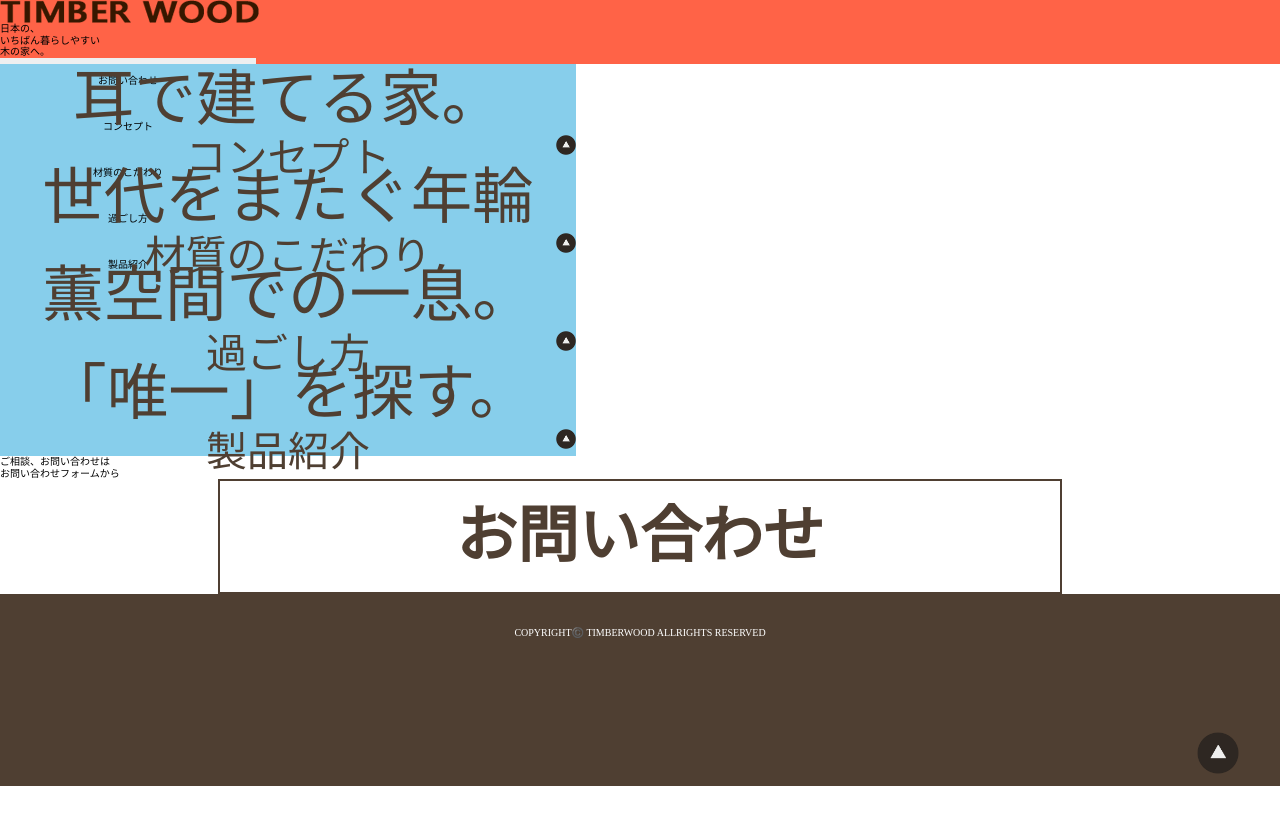
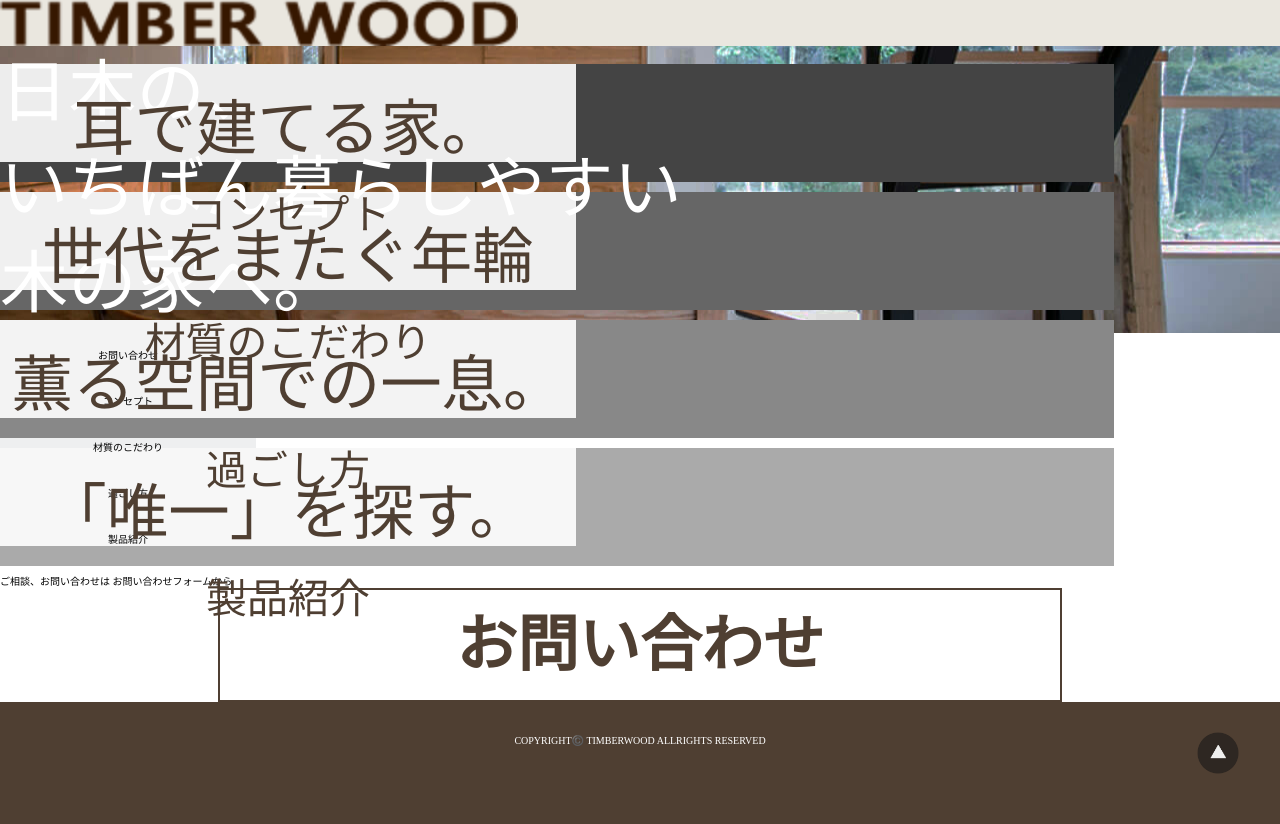
Before and after one commit to ToshifumiIde/LP_coding_timber, a plain HTML site: page index.html in a window 1280 px wide. Before the commit the page ends 800 px from the top, so only its background shows below. Drawn offline with Linux system fonts and the light colour scheme.

Commit message:
create section

```diff
--- a/css/Object/Component/component.css
+++ /dev/null
@@ -1,68 +0,0 @@
-/*
-Error: Undefined variable: "$buttonBgc".
-        on line 2 of scss/Object/Component/component.scss
-
-1: .c-button {
-2:   background-color: $buttonBgc;
-3:   width: 20%;
-4:   // max-width: ;
-5:   height: 4.6rem;
-6:   line-height: 4.6rem;
-7:   text-align: center;
-
-Backtrace:
-scss/Object/Component/component.scss:2
-/Library/Ruby/Gems/2.6.0/gems/sass-3.7.4/lib/sass/script/tree/variable.rb:49:in `_perform'
-/Library/Ruby/Gems/2.6.0/gems/sass-3.7.4/lib/sass/script/tree/node.rb:50:in `perform'
-/Library/Ruby/Gems/2.6.0/gems/sass-3.7.4/lib/sass/tree/visitors/perform.rb:398:in `visit_prop'
-/Library/Ruby/Gems/2.6.0/gems/sass-3.7.4/lib/sass/tree/visitors/base.rb:36:in `visit'
-/Library/Ruby/Gems/2.6.0/gems/sass-3.7.4/lib/sass/tree/visitors/perform.rb:158:in `block in visit'
-/Library/Ruby/Gems/2.6.0/gems/sass-3.7.4/lib/sass/stack.rb:79:in `block in with_base'
-/Library/Ruby/Gems/2.6.0/gems/sass-3.7.4/lib/sass/stack.rb:135:in `with_frame'
-/Library/Ruby/Gems/2.6.0/gems/sass-3.7.4/lib/sass/stack.rb:79:in `with_base'
-/Library/Ruby/Gems/2.6.0/gems/sass-3.7.4/lib/sass/tree/visitors/perform.rb:158:in `visit'
-/Library/Ruby/Gems/2.6.0/gems/sass-3.7.4/lib/sass/tree/visitors/perform.rb:440:in `block (2 levels) in visit_rule'
-/Library/Ruby/Gems/2.6.0/gems/sass-3.7.4/lib/sass/tree/visitors/perform.rb:440:in `map'
-/Library/Ruby/Gems/2.6.0/gems/sass-3.7.4/lib/sass/tree/visitors/perform.rb:440:in `block in visit_rule'
-/Library/Ruby/Gems/2.6.0/gems/sass-3.7.4/lib/sass/tree/visitors/perform.rb:179:in `with_environment'
-/Library/Ruby/Gems/2.6.0/gems/sass-3.7.4/lib/sass/tree/visitors/perform.rb:438:in `visit_rule'
-/Library/Ruby/Gems/2.6.0/gems/sass-3.7.4/lib/sass/tree/visitors/base.rb:36:in `visit'
-/Library/Ruby/Gems/2.6.0/gems/sass-3.7.4/lib/sass/tree/visitors/perform.rb:158:in `block in visit'
-/Library/Ruby/Gems/2.6.0/gems/sass-3.7.4/lib/sass/stack.rb:79:in `block in with_base'
-/Library/Ruby/Gems/2.6.0/gems/sass-3.7.4/lib/sass/stack.rb:135:in `with_frame'
-/Library/Ruby/Gems/2.6.0/gems/sass-3.7.4/lib/sass/stack.rb:79:in `with_base'
-/Library/Ruby/Gems/2.6.0/gems/sass-3.7.4/lib/sass/tree/visitors/perform.rb:158:in `visit'
-/Library/Ruby/Gems/2.6.0/gems/sass-3.7.4/lib/sass/tree/visitors/base.rb:52:in `block in visit_children'
-/Library/Ruby/Gems/2.6.0/gems/sass-3.7.4/lib/sass/tree/visitors/base.rb:52:in `map'
-/Library/Ruby/Gems/2.6.0/gems/sass-3.7.4/lib/sass/tree/visitors/base.rb:52:in `visit_children'
-/Library/Ruby/Gems/2.6.0/gems/sass-3.7.4/lib/sass/tree/visitors/perform.rb:167:in `block in visit_children'
-/Library/Ruby/Gems/2.6.0/gems/sass-3.7.4/lib/sass/tree/visitors/perform.rb:179:in `with_environment'
-/Library/Ruby/Gems/2.6.0/gems/sass-3.7.4/lib/sass/tree/visitors/perform.rb:166:in `visit_children'
-/Library/Ruby/Gems/2.6.0/gems/sass-3.7.4/lib/sass/tree/visitors/base.rb:36:in `block in visit'
-/Library/Ruby/Gems/2.6.0/gems/sass-3.7.4/lib/sass/tree/visitors/perform.rb:186:in `visit_root'
-/Library/Ruby/Gems/2.6.0/gems/sass-3.7.4/lib/sass/tree/visitors/base.rb:36:in `visit'
-/Library/Ruby/Gems/2.6.0/gems/sass-3.7.4/lib/sass/tree/visitors/perform.rb:157:in `visit'
-/Library/Ruby/Gems/2.6.0/gems/sass-3.7.4/lib/sass/tree/visitors/perform.rb:10:in `visit'
-/Library/Ruby/Gems/2.6.0/gems/sass-3.7.4/lib/sass/tree/root_node.rb:36:in `css_tree'
-/Library/Ruby/Gems/2.6.0/gems/sass-3.7.4/lib/sass/tree/root_node.rb:29:in `render_with_sourcemap'
-/Library/Ruby/Gems/2.6.0/gems/sass-3.7.4/lib/sass/engine.rb:389:in `_render_with_sourcemap'
-/Library/Ruby/Gems/2.6.0/gems/sass-3.7.4/lib/sass/engine.rb:307:in `render_with_sourcemap'
-/Library/Ruby/Gems/2.6.0/gems/sass-3.7.4/lib/sass/plugin/compiler.rb:462:in `update_stylesheet'
-/Library/Ruby/Gems/2.6.0/gems/sass-3.7.4/lib/sass/plugin/compiler.rb:215:in `block in update_stylesheets'
-/Library/Ruby/Gems/2.6.0/gems/sass-3.7.4/lib/sass/plugin/compiler.rb:209:in `each'
-/Library/Ruby/Gems/2.6.0/gems/sass-3.7.4/lib/sass/plugin/compiler.rb:209:in `update_stylesheets'
-/Library/Ruby/Gems/2.6.0/gems/sass-3.7.4/lib/sass/plugin/compiler.rb:443:in `on_file_changed'
-/Library/Ruby/Gems/2.6.0/gems/sass-3.7.4/lib/sass/plugin/compiler.rb:320:in `block in watch'
-/Library/Ruby/Gems/2.6.0/gems/sass-listen-4.0.0/lib/sass-listen/event/config.rb:23:in `call'
-/Library/Ruby/Gems/2.6.0/gems/sass-listen-4.0.0/lib/sass-listen/event/processor.rb:115:in `_process_changes'
-/Library/Ruby/Gems/2.6.0/gems/sass-listen-4.0.0/lib/sass-listen/event/processor.rb:19:in `block in loop_for'
-/Library/Ruby/Gems/2.6.0/gems/sass-listen-4.0.0/lib/sass-listen/event/processor.rb:15:in `loop'
-/Library/Ruby/Gems/2.6.0/gems/sass-listen-4.0.0/lib/sass-listen/event/processor.rb:15:in `loop_for'
-/Library/Ruby/Gems/2.6.0/gems/sass-listen-4.0.0/lib/sass-listen/event/loop.rb:84:in `_wait_for_changes'
-/Library/Ruby/Gems/2.6.0/gems/sass-listen-4.0.0/lib/sass-listen/event/loop.rb:42:in `block in setup'
-/Library/Ruby/Gems/2.6.0/gems/sass-listen-4.0.0/lib/sass-listen/internals/thread_pool.rb:6:in `block in add'
-*/
-body:before {
-  white-space: pre;
-  font-family: monospace;
-  content: "Error: Undefined variable: \"$buttonBgc\".\A         on line 2 of scss/Object/Component/component.scss\A \A 1: .c-button {\A 2:   background-color: $buttonBgc;\A 3:   width: 20%;\A 4:   // max-width: ;\A 5:   height: 4.6rem;\A 6:   line-height: 4.6rem;\A 7:   text-align: center;"; }
--- a/index.html
+++ b/index.html
@@ -12,16 +12,23 @@
   </head>
   <body>
     <header class="l-header">
+      <div class="">
+        <div class="l-header_first">
           <h1>
-        <img src="./images/logo.png" alt="">
+            <img
+              class="l-header_logo"
+              src="./images/logo.png"
+              alt="timber-wood-logo"
+            />
           </h1>
-      <div id="js-ham" class="header_ham">
+          <div id="js-ham" class="l-header_ham">
             <span class="hamLine js-hamLine1"></span>
             <span class="hamLine js-hamLine2"></span>
             <span class="hamLine js-hamLine3"></span>
           </div>
-      <div class="">
-        <h2 class="header_">
+        </div>
+        <div class="l-header_second">
+          <h2 class="l-header_title">
             日本の、
             <br />
             いちばん暮らしやすい
@@ -29,7 +36,8 @@
             木の家へ。
           </h2>
         </div>
-      <div class="">
+      </div>
+      <div class="l-header_nav_pc">
         <nav>
           <ul class="">
             <li class="c-button"><a href="#">お問い合わせ</a></li>
@@ -43,50 +51,53 @@
     </header>
     <main>
       <section></section>
-      <section>
-        <div class="">
-          <div class="c-subTitle">
-            <h2 class="c-subTitle_title">耳で建てる家。</h2>
-            <h3 class="c-subTitle_detail">コンセプト</h3>
+      <div class="l-">
+        <div class="u-">
+          <section class="p-content p-content_section1 u-mb_10">
+            <div class="c-title">
+              <h3 class="c-title_subTitle">耳で建てる家。</h3>
+              <h2 class="c-title_title">コンセプト</h2>
+            </div>
+          </section>
+          <section class="p-content p-content_section2 u-mb_10">
+            <div class="c-title">
+              <h3 class="c-title_subTitle">世代をまたぐ年輪</h3>
+              <h2 class="c-title_title">材質のこだわり</h2>
+            </div>
+          </section>
+          <section class="p-content p-content_section3 u-mb_10">
+            <div class="c-title">
+              <h3 class="c-title_subTitle">薫る空間での一息。</h3>
+              <h2 class="c-title_title">過ごし方</h2>
+            </div>
+          </section>
+          <section class="p-content p-content_section4 u-mb_10">
+            <div class="c-title">
+              <h3 class="c-title_subTitle">「唯一」を探す。</h3>
+              <h2 class="c-title_title">製品紹介</h2>
+            </div>
+          </section>
         </div>
       </div>
-        <div class="">
-          <div class="c-subTitle">
-            <h2 class="c-subTitle_title">世代をまたぐ年輪</h2c-subTitle_title>
-            <h3 class="c-subTitle_detail">材質のこだわり</h3>
-          </div>
-        </div>
-        <div class="">
-          <div class="c-subTitle">
-            <h2 class="c-subTitle_title">薫空間での一息。</h2>
-            <h3 class="c-subTitle_detail">過ごし方</h3>
-          </div>
-        </div>
-        <div class="">
-          <div class="c-subTitle">
-            <h2 class="c-subTitle_title">「唯一」を探す。</h2>
-            <h3 class="c-subTitle_detail">製品紹介</h3>
-          </div>
-        </div>
-      </section>
-      <section>
+      <section class="l-">
         <h2>
           ご相談、お問い合わせは
           <br class="br_sp" />
           お問い合わせフォームから
         </h2>
-        <a href="#">
-          <div class="c-contact">お問い合わせ</div>
-        </a>
+        <!-- <div class="c-contact"> -->
+        <a href="#" class="c-contact"> お問い合わせ </a>
+        <!-- </div> -->
       </section>
     </main>
-    <footer>
+    <footer class="l-footer">
       <p class="copyright">COPYRIGHT©️ TIMBERWOOD ALLRIGHTS RESERVED</p>
     </footer>
-    <div class="c-pagetop">
-      <a href="#">
-        <img class="c-pagetop_arrow" src="./images/arrow02.png" alt="pagetop" />
+    <div>
+      <a href="#" id="js-pagetop" class="c-pageTop">
+        <img class="c-pageTop_arrow" src="./images/arrow02.png" alt="pageTop" />
       </a>
     </div>
+    <script src="./js/main.js"></script>
   </body>
 </html>
--- a/scss/Foundation/_variable.scss
+++ b/scss/Foundation/_variable.scss
@@ -12,5 +12,6 @@ $footerBgc: $darkBrown;
 $hamColor: $darkBrown;
 $buttonBgc: $lightGray;
 $subTitleColor: $darkBrown;
-$contactColor:$darkBrown;
-$contactFrameColor:$darkBrown;
+$contactColor: $darkBrown;
+$contactFrameColor: $darkBrown;
+$headerLeft: $cream;
--- a/scss/Layout/_footer.scss
+++ b/scss/Layout/_footer.scss
@@ -1,6 +1,6 @@
 @import "../mixin";
 
-footer {
+.l-footer {
   @include sp {
     height: 7.8rem;
   }
--- a/scss/Layout/_header.scss
+++ b/scss/Layout/_header.scss
@@ -3,10 +3,58 @@
 .l-header {
   @include sp {
     height: 100%;
+    // background-color: tomato;
   }
   @include pc {
     height: 64px;
+    background-color: blue;
   }
-  background-color: tomato;
   width: 100%;
+  &_logo {
+    width: 40.5vw;
+    height: auto;
+  }
+
+  .l-header_first {
+    @include sp {
+      background-color: #fff;
+    }
+    @include pc {
+      background-color: $headerLeft;
+    }
+  }
+  .l-header_second {
+    background-image: url(../../../images/pic01.jpg);
+    background-repeat: no-repeat;
+    background-position: center;
+    width: 100%;
+    height: 100%;
+    background-color: green;
+  }
+
+  &_ham {
+    background-color: $darkBrown;
+    width: 4.8rem;
+    height: 4.8rem;
+    @include pc {
+      display: none;
+    }
+    .hamLine {
+      display: inline-block;
+      background-color: #fff;
+      width: 40px;
+      height: 2px;
+    }
+  }
+  &_title {
+    @include sp {
+      text-align: center;
+    }
+    @include pc {
+      text-align: left;
+    }
+    color: #fff;
+    @include font-size_vw(20);
+    @include line-height_vw(28);
+  }
 }
--- a/scss/Object/Component/component.scss
+++ b/scss/Object/Component/_component.scss
@@ -14,18 +14,20 @@
   }
 }
 
-.c-subTitle {
-  // background-color: rgba(255, 255, 255, 0.5);
-  background-color: skyblue;
+.c-title {
+  background-color: rgba(255, 255, 255,0.9);
+  // background-color: skyblue;
   width: 45vw;
   height: 9.8rem;
   text-align: center;
-
-  &_title {
+  padding-top: 3rem;
+  // border: 1px solid #333;
+  &_subTitle {
     color: $subTitleColor;
     @include font-size_vw(18);
+    @include margin-bottom_vw(8);
   }
-  &_detail {
+  &_title {
     color: $subTitleColor;
     position: relative;
     @include font-size-vw(12);
@@ -33,7 +35,7 @@
       content: "";
       display: inline-block;
       position: absolute;
-      background-image: url(../../../images/arrow02.png);
+      // background-image: url(../../../images/arrow01.png);
       background-repeat: no-repeat;
       width: 20px;
       height: 20px;
@@ -44,6 +46,7 @@
 }
 
 .c-contact {
+  display: block;
   border: 0.2rem solid $contactFrameColor;
   text-align: center;
   color: $contactColor;
@@ -55,10 +58,11 @@
   padding: 20px 0;
 }
 
-.c-pagetop {
+.c-pageTop {
   position: fixed;
   bottom: 3.2%;
   right: 3.2%;
+  border-radius: 50%;
   &_arrow {
     width: 4.2rem;
     height: 4.2rem;
--- /dev/null
+++ b/scss/Object/Project/_project.scss
@@ -0,0 +1,17 @@
+.p-content {
+  width: 87vw;
+  height: 11.8rem;
+  background-color: tomato;
+  &_section1 {
+    background-color: #444;
+  }
+  &_section2 {
+    background-color: #666;
+  }
+  &_section3 {
+    background-color: #888;
+  }
+  &_section4 {
+    background-color: #aaa;
+  }
+}
--- /dev/null
+++ b/scss/Object/Utility/_utility.scss
@@ -0,0 +1,3 @@
+.u-mb_10 {
+  margin-bottom: 1rem;
+}
--- a/scss/_pagetop.scss
+++ /dev/null
@@ -1,5 +0,0 @@
-.pagetop {
-  position: fixed;
-  bottom: 3.2%;
-  right: 3.2%;
-}
--- a/scss/main.scss
+++ b/scss/main.scss
@@ -4,5 +4,6 @@
 @import "./Layout/footer";
 @import "./Layout/header";
 @import "./Object/Component/component";
+@import "./Object/Project/project";
+@import "./Object/Utility/utility";
 @import "mixin";
-@import "pagetop";
```
Also changed, not shown: js/main.js (+13 -2 lines), scss/Foundation/_base.scss (+16 -1 lines), css/main.css, 2 other files. Lines whose indentation alone changed are shown as unchanged.
